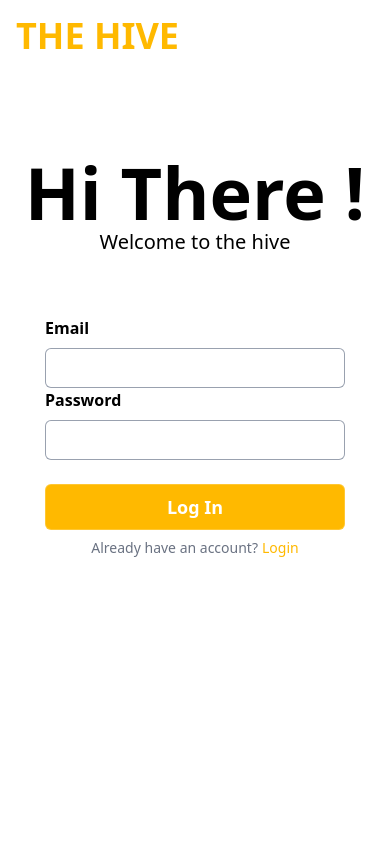
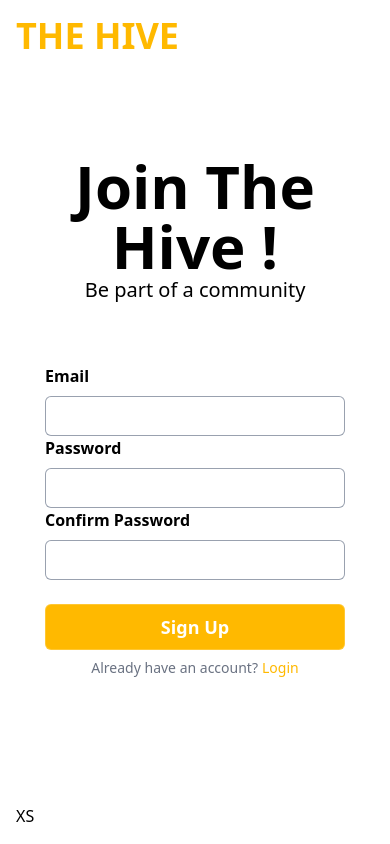
Before and after one commit to Track404/Messaging-app, a React (Vite) app: page / in a window 390 px wide. Built offline with nearby package versions, Linux system fonts and the light colour scheme.

Commit message:
creation of the sign up page
sign up page fully responsive and creation of a
tailwind custom class

```diff
--- a/src/App.jsx
+++ b/src/App.jsx
@@ -1,9 +1,9 @@
 import LoginPage from './pages/LoginPage';
-
+import SignUpPage from './pages/SignUpPage';
 function App() {
   return (
     <>
-      <LoginPage />
+      <SignUpPage />
     </>
   );
 }
--- a/src/index.css
+++ b/src/index.css
@@ -1 +1,9 @@
 @import 'tailwindcss';
+
+@layer utilities {
+  @media (min-width: 768px) and (max-width: 825px) {
+    .max-w-range {
+      max-width: 350px; /* Or any value you need */
+    }
+  }
+}
--- /dev/null
+++ b/src/pages/SignUpPage.jsx
@@ -0,0 +1,95 @@
+import ScreenSize from '../components/ScreenSize';
+
+function SignUpPage() {
+  return (
+    <>
+      <ScreenSize />
+      <div className="md:flex md:justify-center">
+        <div>
+          <h2 className="text-amber-400 text-4xl text-left font-semibold m-4 mb-25">
+            THE HIVE
+          </h2>
+
+          <div className="flex flex-col items-center md:w-[50vw]">
+            <div className="text-center">
+              <h1 className="text-6xl font-semibold max-[400px]:w-75 xl:text-7xl max-w-range ">
+                Join The Hive !
+              </h1>
+              <p className="text-xl xl:text-2xl xl:font-medium">
+                {' '}
+                Be part of a community
+              </p>
+            </div>
+            <form className="mt-15">
+              <div>
+                <label
+                  htmlFor="email"
+                  className="block text-black-800 font-semibold text-md xl:text-lg"
+                >
+                  Email
+                </label>
+                <div className="mt-2 ">
+                  <input
+                    type="text"
+                    id="email"
+                    name="email"
+                    className="block w-75 h-10 rounded-md py-1.5 px-2 ring-1 ring-inset ring-gray-400 focus:text-gray-800 focus:outline-amber-400 xl:h-11 xl:w-85"
+                  />
+                </div>
+              </div>
+
+              <div>
+                <label
+                  htmlFor="password"
+                  className="block text-black-800 font-semibold text-md xl:text-lg"
+                >
+                  Password
+                </label>
+                <div className="mt-2 ">
+                  <input
+                    type="password"
+                    id="password"
+                    name="password"
+                    className="block w-75 h-10 rounded-md py-1.5 px-2 ring-1 ring-inset ring-gray-400 focus:text-gray-800 focus:outline-amber-400 xl:h-11 xl:w-85"
+                  />
+                </div>
+              </div>
+              <div>
+                <label
+                  htmlFor="confirm-password"
+                  className="block text-black-800 font-semibold text-md xl:text-lg"
+                >
+                  Confirm Password
+                </label>
+                <div className="mt-2 mb-6">
+                  <input
+                    type="password"
+                    id="confirm-password"
+                    name="confirm-password"
+                    className="block w-75 h-10 rounded-md py-1.5 px-2 ring-1 ring-inset ring-gray-400 focus:text-gray-800 focus:outline-amber-400 xl:h-11 xl:w-85"
+                  />
+                </div>
+              </div>
+
+              <button className="group/button w-full relative inline-flex items-center justify-center overflow-hidden rounded-md bg-amber-400 backdrop-blur-lg px-10 py-2 text-base font-semibold text-white transition-all duration-300 ease-in-out hover:scale-110 hover:shadow-xl hover:shadow-gray-600/50 border border-white/20">
+                <span className="text-lg">Sign Up</span>
+                <div className="absolute inset-0 flex h-full w-full justify-center [transform:skew(-13deg)_translateX(-100%)] group-hover/button:duration-1000 group-hover/button:[transform:skew(-13deg)_translateX(100%)]">
+                  <div className="relative h-full w-10 bg-white/20"></div>
+                </div>
+              </button>
+            </form>
+            <div className="flex gap-1 text-sm mt-2 font-light text-gray-500">
+              <p>Already have an account? </p>
+              <a href="" className="text-amber-400">
+                Login
+              </a>
+            </div>
+          </div>
+        </div>
+        <div className="hidden w-0 md:flex md:w-full md:h-screen md:bg-[url(./assets/hive-background.svg)] md:bg-cover"></div>
+      </div>
+    </>
+  );
+}
+
+export default SignUpPage;
```
